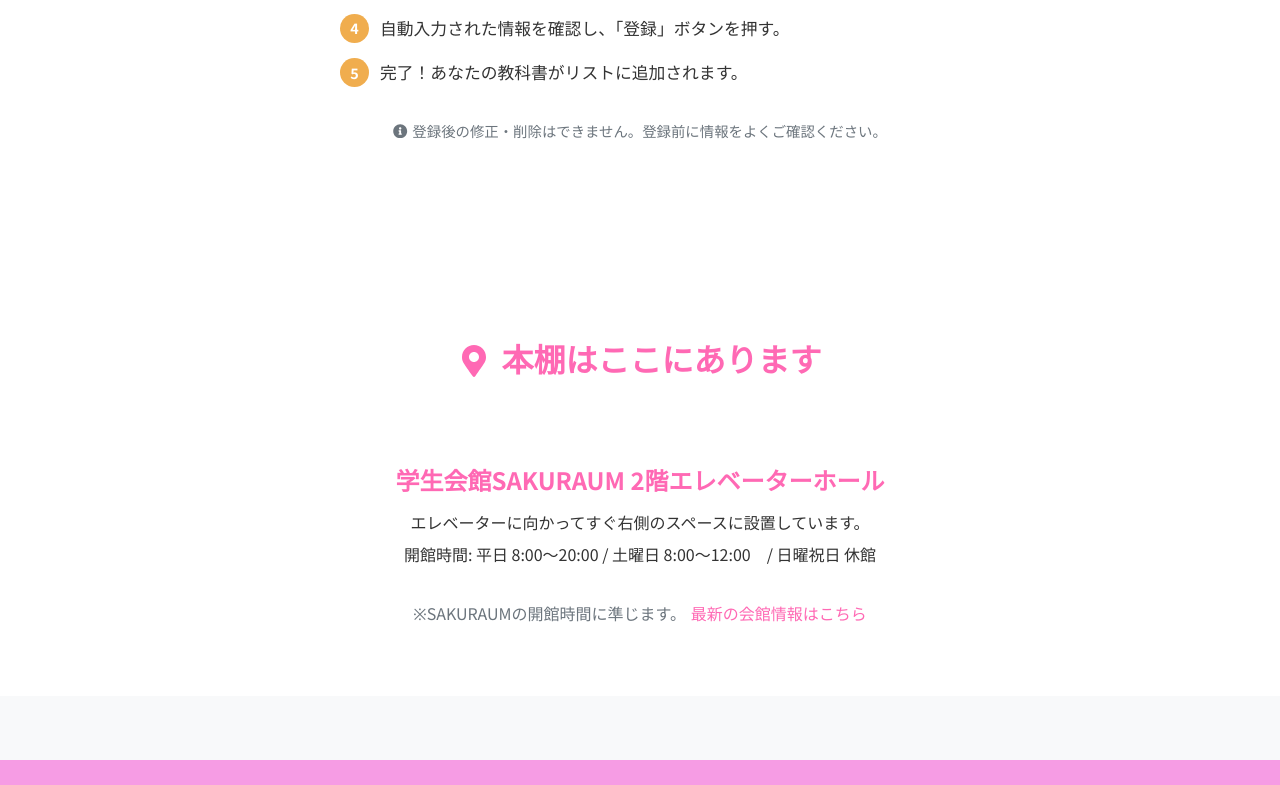
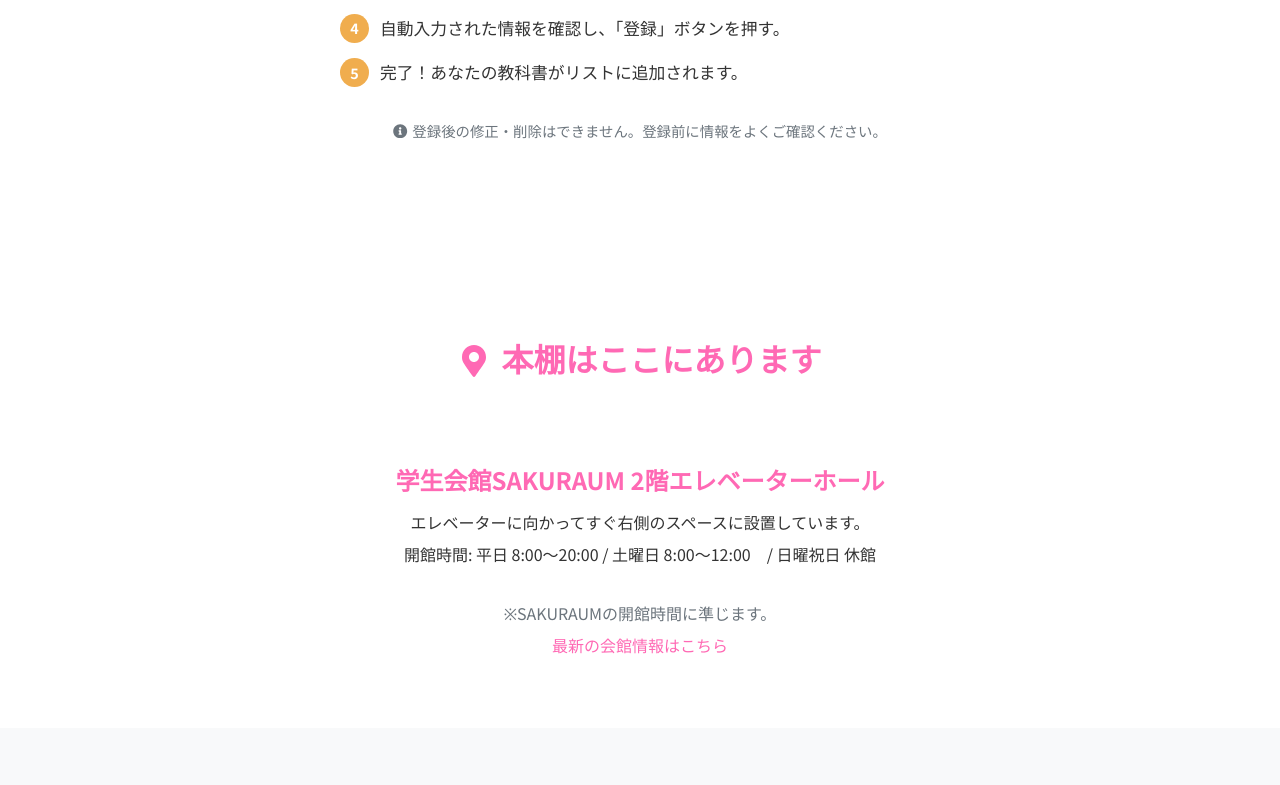
Before and after one commit to Kiha04/BookSharing, a Next.js app: page / in a window 1280 px wide. Shown: the part 2012-2797 px from the top of the page. Built offline with nearby package versions, Linux system fonts and the light colour scheme.

Commit message:
Update index.tsx

```diff
--- a/pages/index.tsx
+++ b/pages/index.tsx
@@ -222,8 +222,8 @@ const LandingPage = () => {
               <h3>学生会館SAKURAUM 2階エレベーターホール</h3>
               <p>エレベーターに向かってすぐ右側のスペースに設置しています。</p>
               <p>開館時間: 平日 8:00〜20:00 / 土曜日 8:00〜12:00　/ 日曜祝日 休館</p>
-              <p className={styles.note}>※SAKURAUMの開館時間に準じます。
-               <br /> <Link href="https://www.instagram.com/meio_sakuraum_/">最新の会館情報はこちら</Link> </p>
+              <p className={styles.note}>※SAKURAUMの開館時間に準じます。</p>
+               <p> <Link href="https://www.instagram.com/meio_sakuraum_/">最新の会館情報はこちら</Link> </p>
             </div>
          </div>
       </section>
```
